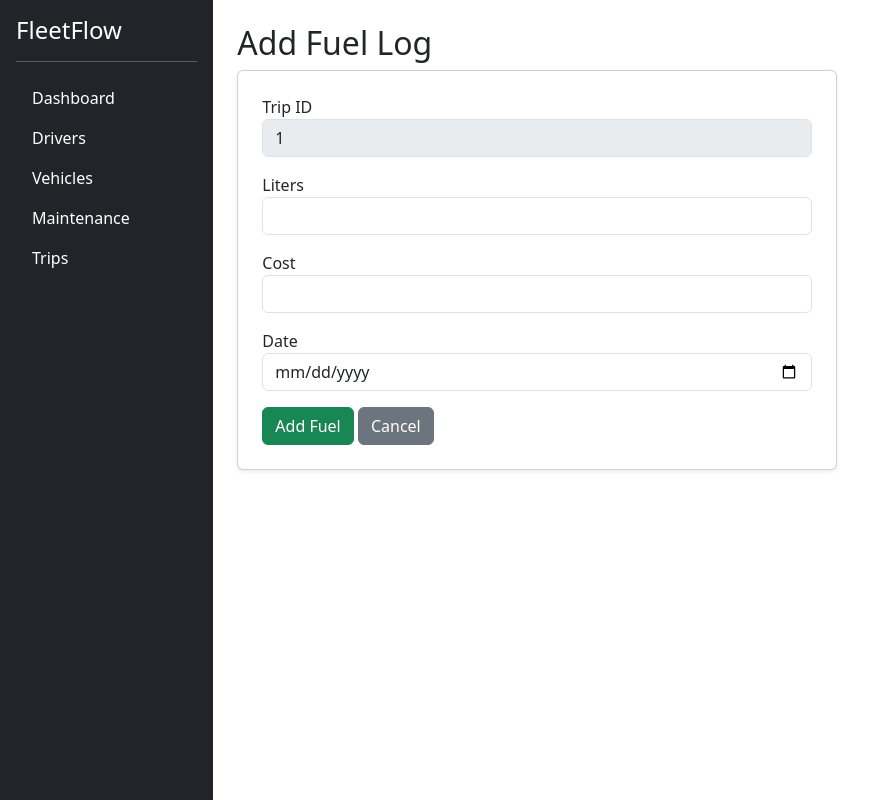
After one commit to itspavant/FleetFlow, a Flask app: page /fuel/add/1 in a window 1280 px wide. The commit adds this page. Shown: the whole page, without its empty margins (0-882 px from the left). Run offline with Flask 3, Linux system fonts and the light colour scheme; a user stored in the database is signed in; tables that the repository leaves empty hold one stand-in row (values such as "Sample post").

Commit message:
Functional Fuel module

```diff
--- a/app/__init__.py
+++ b/app/__init__.py
@@ -23,6 +23,7 @@ def create_app():
     from app.routes.drivers import drivers_bp
     from app.routes.trips import trips_bp
     from app.routes.maintenance import maintenance_bp
+    from app.routes.fuel import fuel_bp
 
 
     app.register_blueprint(auth_bp)
@@ -31,6 +32,7 @@ def create_app():
     app.register_blueprint(drivers_bp)
     app.register_blueprint(trips_bp)
     app.register_blueprint(maintenance_bp)
+    app.register_blueprint(fuel_bp)
 
     # User loader
     from app.models.user import User
--- /dev/null
+++ b/app/routes/fuel.py
@@ -0,0 +1,36 @@
+from flask import Blueprint, render_template, request, redirect, url_for, flash
+from flask_login import login_required
+from app.extensions import db
+from app.models.fuel import FuelLog
+from app.models.trip import Trip
+from datetime import datetime
+
+fuel_bp = Blueprint("fuel", __name__, url_prefix="/fuel")
+
+
+@fuel_bp.route("/add/<int:trip_id>", methods=["GET", "POST"])
+@login_required
+def add_fuel(trip_id):
+    trip = Trip.query.get_or_404(trip_id)
+
+    if request.method == "POST":
+        liters = float(request.form["liters"])
+        cost = float(request.form["cost"])
+        date = datetime.strptime(
+            request.form["date"], "%Y-%m-%d"
+        ).date()
+
+        fuel = FuelLog(
+            trip_id=trip_id,
+            liters=liters,
+            cost=cost,
+            date=date
+        )
+
+        db.session.add(fuel)
+        db.session.commit()
+
+        flash("Fuel log added.")
+        return redirect(url_for("trips.list_trips"))
+
+    return render_template("fuel/add.html", trip=trip)
--- /dev/null
+++ b/app/templates/fuel/add.html
@@ -0,0 +1,48 @@
+{% extends "base.html" %}
+
+{% block content %}
+<h2>Add Fuel Log</h2>
+
+<div class="card p-4 shadow-sm" style="max-width:600px;">
+    <form method="POST">
+
+        <div class="mb-3">
+            <label>Trip ID</label>
+            <input class="form-control"
+                   value="{{ trip.id }}"
+                   disabled>
+        </div>
+
+        <div class="mb-3">
+            <label>Liters</label>
+            <input type="number"
+                   step="0.01"
+                   class="form-control"
+                   name="liters"
+                   required>
+        </div>
+
+        <div class="mb-3">
+            <label>Cost</label>
+            <input type="number"
+                   step="0.01"
+                   class="form-control"
+                   name="cost"
+                   required>
+        </div>
+
+        <div class="mb-3">
+            <label>Date</label>
+            <input type="date"
+                   class="form-control"
+                   name="date"
+                   required>
+        </div>
+
+        <button class="btn btn-success">Add Fuel</button>
+        <a href="{{ url_for('trips.list_trips') }}"
+           class="btn btn-secondary">Cancel</a>
+
+    </form>
+</div>
+{% endblock %}
--- a/app/templates/trips/list.html
+++ b/app/templates/trips/list.html
@@ -66,6 +66,11 @@
                             Complete
                         </button>
                     </form>
+                {% elif t.status.value == "Completed" %}
+                    <a href="{{ url_for('fuel.add_fuel', trip_id=t.id) }}"
+                    class="btn btn-sm btn-info">
+                        Add Fuel
+                    </a>
                 {% endif %}
             </td>
 
```
